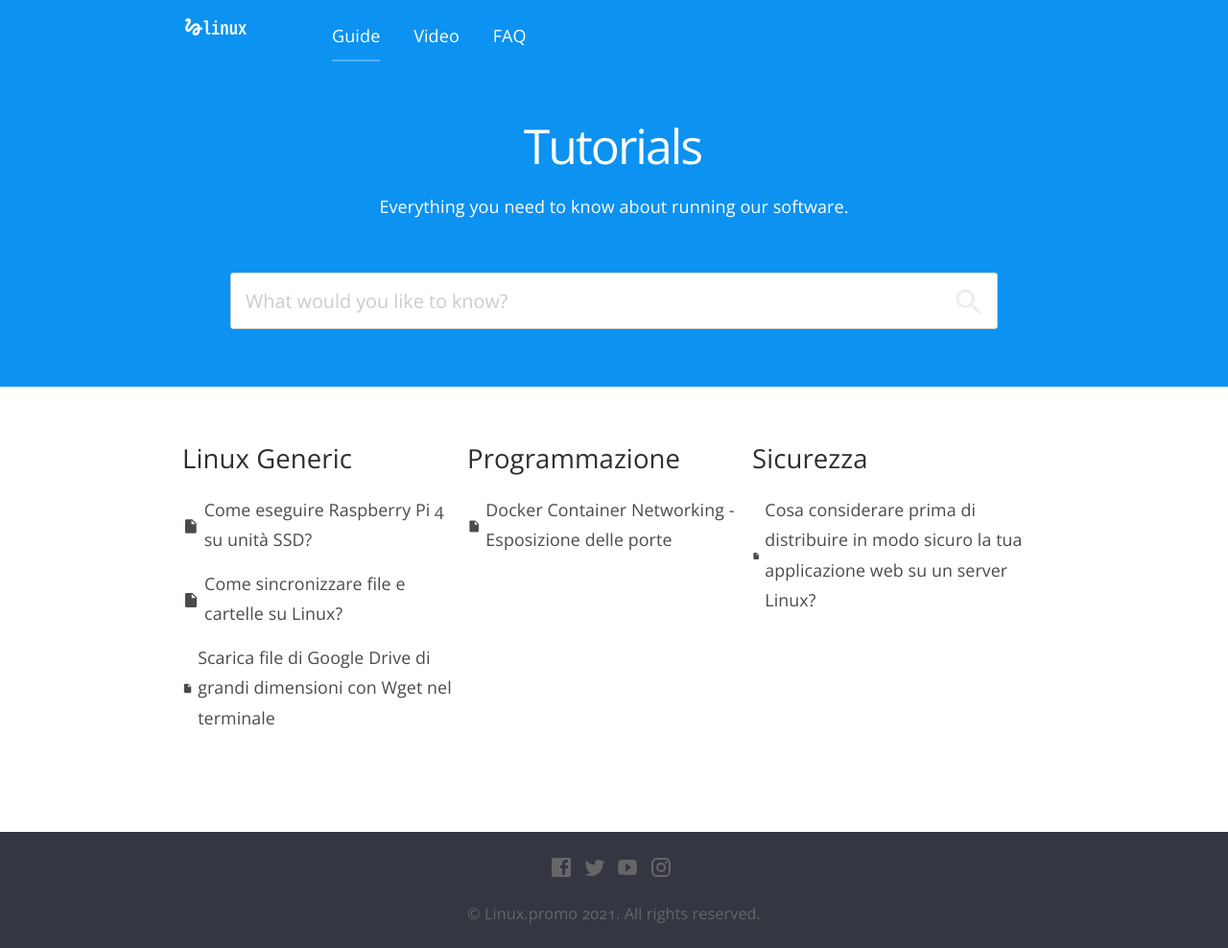
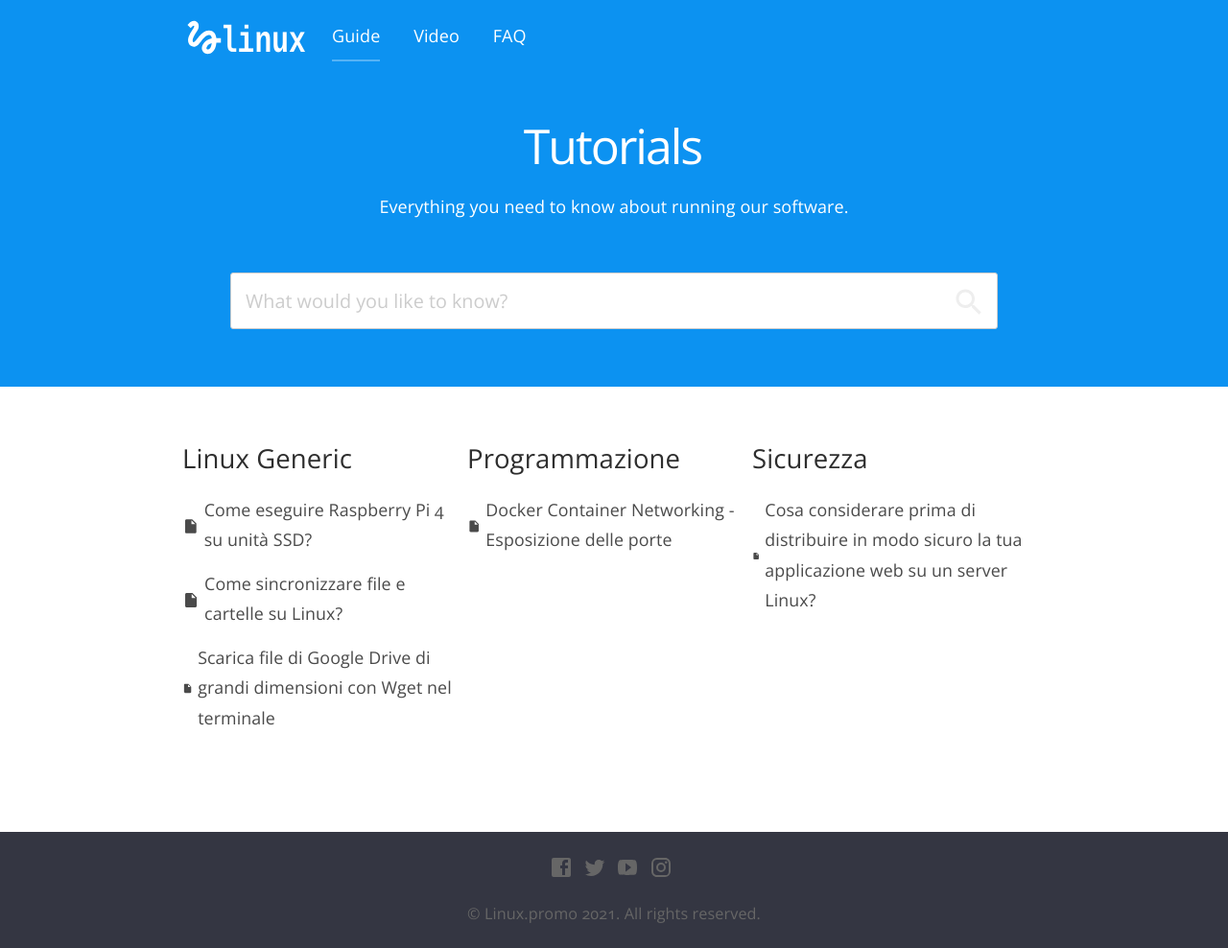
Before and after one commit to nuke86/linuxpromo.github.io, a Jekyll site: the page built from index.html, in a window 1280 px wide. Shown: the whole page at 96% size. Built offline with Jekyll 4.4.1, drawn with Linux system fonts in a browser that asks for light colours; nearby versions of some CDN libraries.

Commit message:
Base theme

```diff
--- a/_includes/logo.html
+++ b/_includes/logo.html
@@ -1,4 +1,5 @@
-<svg width="68.37500000000001" height="24" xmlns="http://www.w3.org/2000/svg" xmlns:svg="http://www.w3.org/2000/svg">
+<svg version="1.1" id="Layer_1" xmlns="http://www.w3.org/2000/svg" xmlns:xlink="http://www.w3.org/1999/xlink" x="0px" y="0px"
+	 width="68.375px" height="24px" viewBox="0 0 68.375 24" enable-background="new 0 0 68.375 24" xml:space="preserve">
  <g>
   <title>Layer 1</title>
   <path id="svg_1" d="m4.59,6.89c0.7,-0.71 1.4,-1.35 1.71,-1.22c0.5,0.2 0,1.03 -0.3,1.52c-0.25,0.42 -2.86,3.89 -2.86,6.31c0,1.28 0.48,2.34 1.34,2.98c0.75,0.56 1.74,0.729 2.64,0.459c1.07,-0.31 1.95,-1.399 3.06,-2.77c1.21,-1.49 2.83,-3.44 4.08,-3.44c1.631,0 1.65,1.01 1.76,1.79c-3.779,0.641 -5.379,3.67 -5.379,5.371c0,1.699 1.44,3.09 3.209,3.09c1.631,0 4.291,-1.33 4.69,-6.101l2.46,0l0,-2.5l-2.471,0c-0.149,-1.65 -1.09,-4.2 -4.029,-4.2c-2.25,0 -4.18,1.91 -4.94,2.84c-0.58,0.73 -2.06,2.48 -2.29,2.72c-0.25,0.3 -0.68,0.84 -1.11,0.84c-0.45,0 -0.72,-0.83 -0.36,-1.92c0.35,-1.09 1.4,-2.86 1.85,-3.52c0.78,-1.139 1.3,-1.919 1.3,-3.279c0,-2.17 -1.64,-2.86 -2.51,-2.86c-1.32,0 -2.47,1 -2.72,1.25c-0.36,0.36 -0.66,0.66 -0.88,0.93l1.75,1.71zm9.29,11.66c-0.31,0 -0.739,-0.26 -0.739,-0.72c0,-0.6 0.729,-2.2 2.869,-2.76c-0.3,2.69 -1.43,3.48 -2.13,3.48z"/>
```
